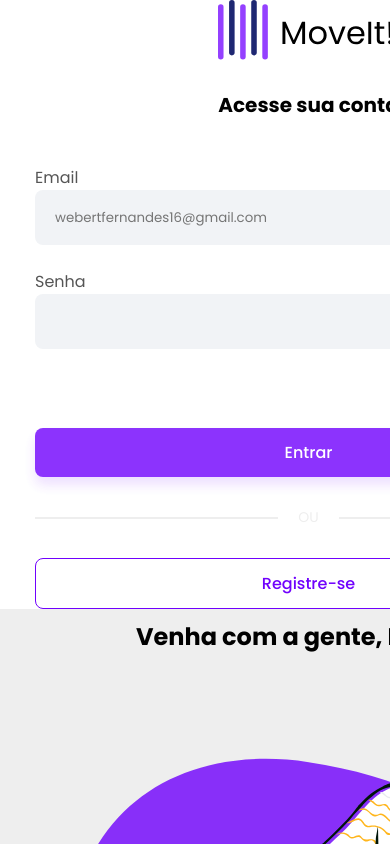
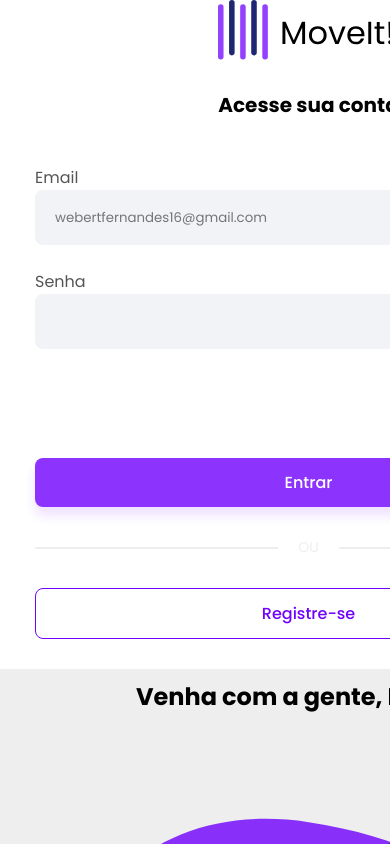
Before and after one commit to vibrazzi/LoginPage, an Angular app: page /login in a window 390 px wide. Shown: the top 844 px of the page. Built offline with nearby package versions, Linux system fonts and the light colour scheme.

Commit message:
Ajustes no estilo de default-login-layout

```diff
--- a/src/app/components/default-login-layout/default-login-layout.component.scss
+++ b/src/app/components/default-login-layout/default-login-layout.component.scss
@@ -99,14 +99,19 @@ main {
 /* Media Queries para Responsividade */
 @media screen and (max-width: 768px) {
     main {
-        flex-direction: column-reverse;
+        flex-direction: column;
         align-items: center;
         display: table-header-group;
+        flex-grow: inherit;
+        height: 100vh;
+        justify-content: center;
+
     }
 
     section {
         padding: 20px; // Adiciona espaço extra para evitar cortes em iPhones
     }
+
 
     .form-section {
         flex-grow: 1;
@@ -137,14 +142,21 @@ main {
 
 @media screen and (max-width: 480px) {
     section {
-        flex-direction: column-reverse;
+        flex-direction: column;
         align-items: center;
-        padding: 20px;
+        display: table-header-group;
+        flex-grow: inherit;
+        height: 100vh;
+        justify-content: center;
 
     }
 
     .btn-wrapper {
         gap: 20px;
+        margin: 30px;
+        flex-direction: column;
+        align-items: center;
+        display: table-header-group;
     }
 
     h2 {
```
